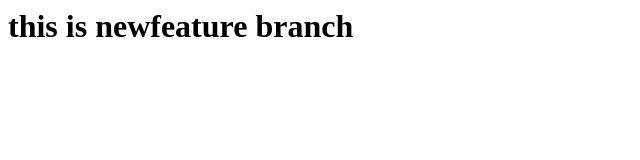
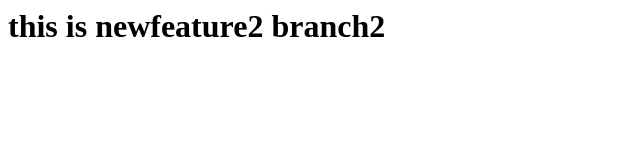
Before and after one commit to Vinay-Sawardekar/assignRepo2, a plain HTML site: page index.html in a window 1280 px wide. Shown: the whole page, without its empty margins (0-640 px from the left). Drawn offline with Linux system fonts and the light colour scheme.

Commit message:
updated html.index

```diff
--- a/index.html
+++ b/index.html
@@ -1,7 +1,7 @@
 <html>
 <head>
 <body>
-	<h1> this is newfeature branch </h1>
+	<h1> this is newfeature2 branch2 </h1>
 </body>
 </head>
 </html>
```
